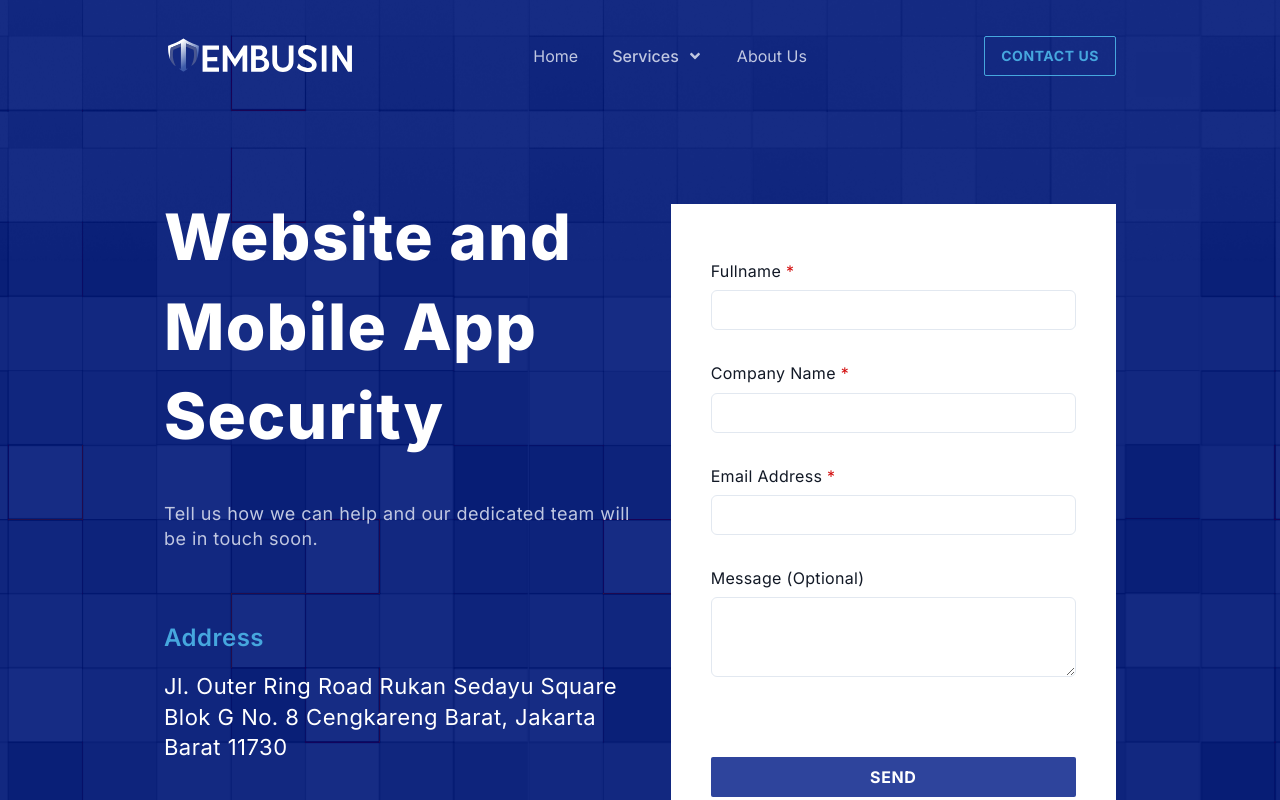
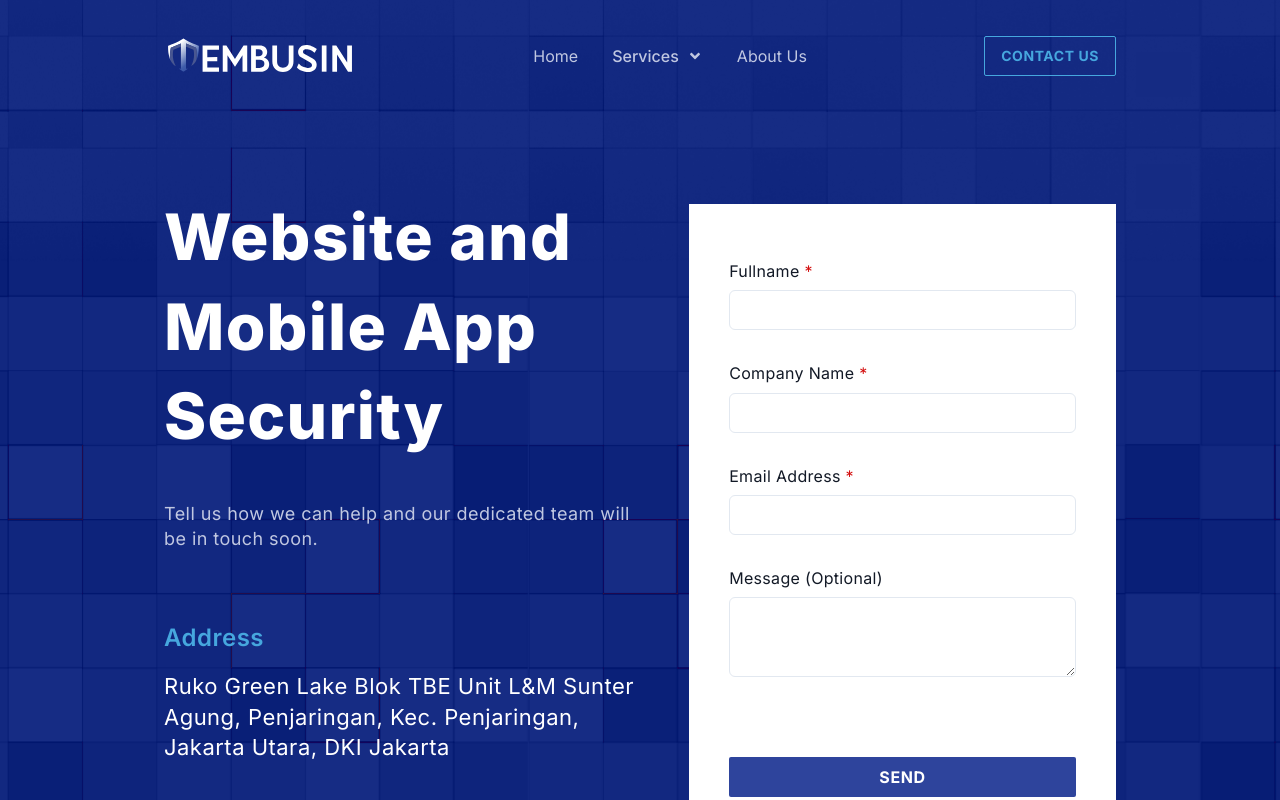
Before and after one commit to nikotidar/tembusin-compro, a Next.js app: page /contact in a window 1280 px wide. Shown: the top 800 px of the page. Built offline with nearby package versions, Linux system fonts and the light colour scheme.

Commit message:
update address contact

```diff
--- a/src/components/ContactForm.tsx
+++ b/src/components/ContactForm.tsx
@@ -20,8 +20,7 @@ function ContactForm() {
               Address
             </div>
             <div className="text-white text-[22px] font-normal leading-[140%] tracking-[0.48px]">
-              Jl. Outer Ring Road Rukan Sedayu Square Blok G No. 8 Cengkareng
-              Barat, Jakarta Barat 11730
+              Ruko Green Lake Blok TBE Unit L&M Sunter Agung, Penjaringan, Kec. Penjaringan, Jakarta Utara, DKI Jakarta
             </div>
           </div>
 
```
